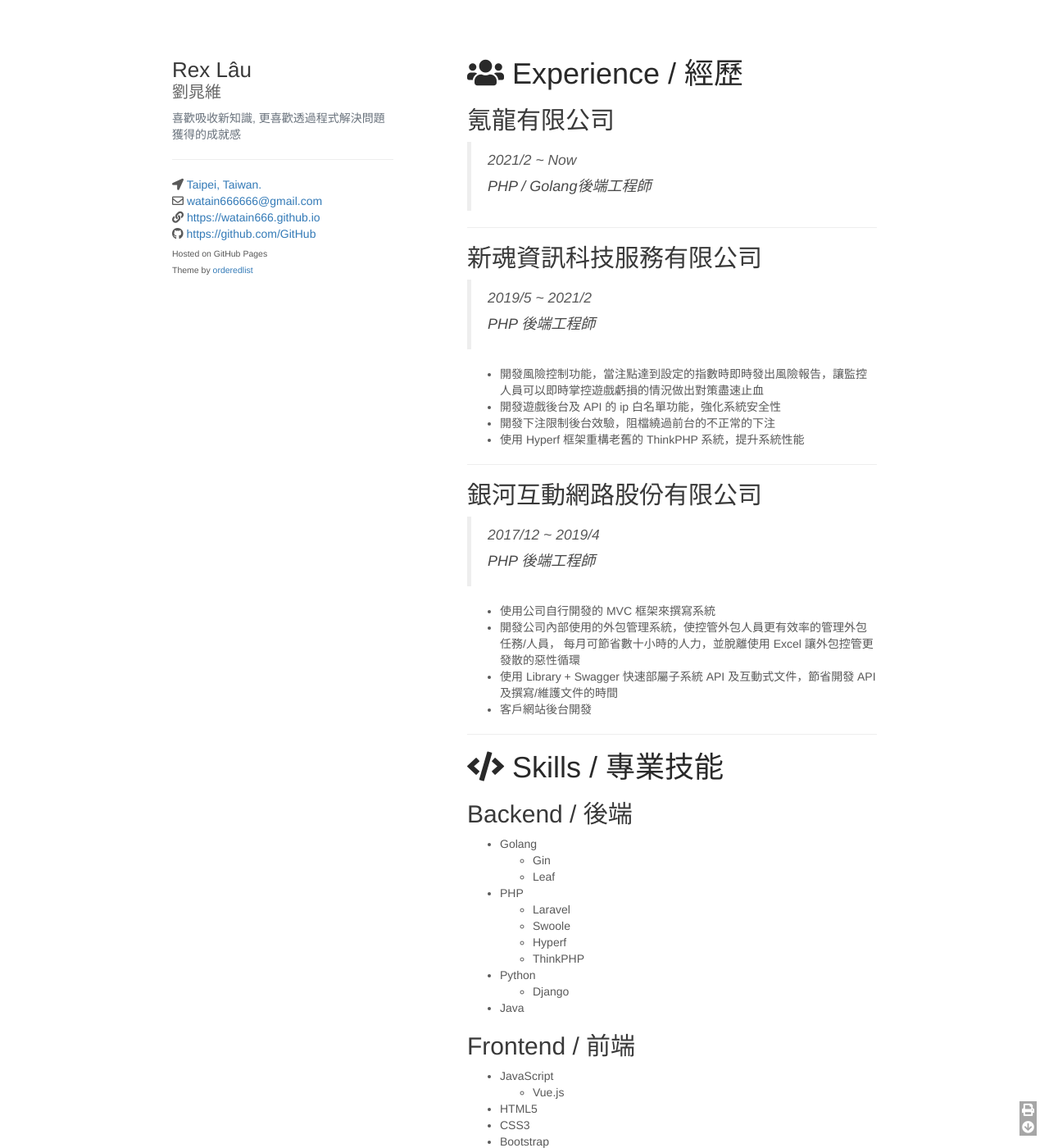
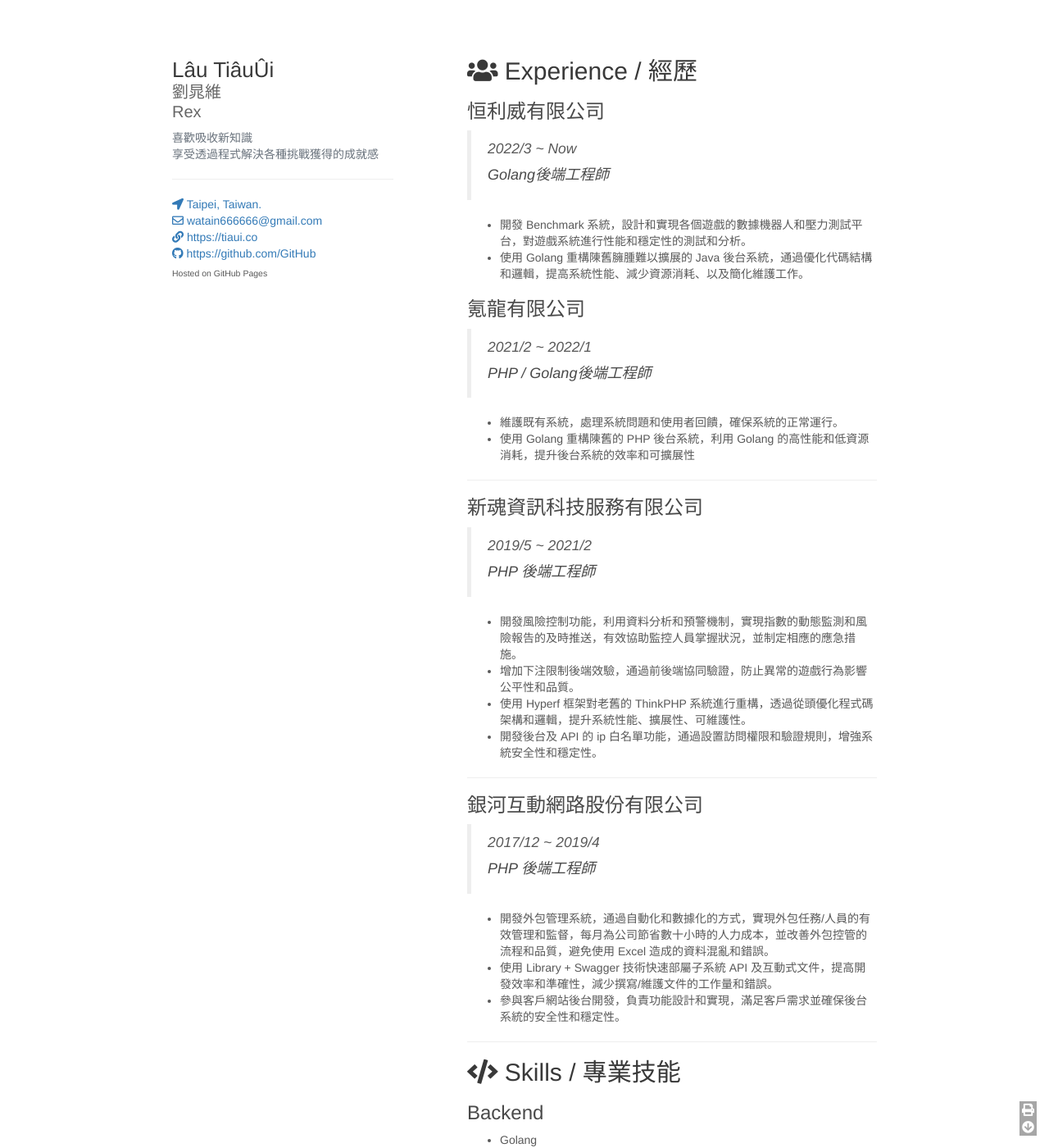
Before and after one commit to watain666/resume, a Jekyll site: the page built from index.md, in a window 1280 px wide and 1400 px high. Shown: the whole window at 82% size. Built offline with Jekyll 4.4.1, drawn with Linux system fonts in a browser that asks for light colours; nearby versions of some CDN libraries; our own code applies the rules of GitHub Pages for plain Markdown files; a script that is not in the unit is left out; some of the changed text lies outside the part shown.

Commit message:
Update resume

```diff
--- a/_config.yml
+++ b/_config.yml
@@ -2,16 +2,17 @@ theme: jekyll-theme-minimal
 
 # Site
 title: Resume
-english-name: Rex Lâu
+taioan-name: Lâu TiâuÛi
 chinese-name: 劉晁維
-description: 喜歡吸收新知識, 更喜歡透過程式解決問題獲得的成就感
+english-name: Rex
+description: 喜歡吸收新知識<br>享受透過程式解決各種挑戰獲得的成就感
 # logo: ./images/me.jpg
 locale: zh_TW
 location: Taipei, Taiwan.
-blog: https://watain666.github.io
+blog: https://tiaui.co
 
 # Google Analytics
-google-analytics: UA-101482320-2
+# google-analytics: UA-101482320-2
 
 # Social Links
 email: watain666666@gmail.com
--- a/_layouts/default.html
+++ b/_layouts/default.html
@@ -35,42 +35,41 @@
         <script src="//cdn.jsdelivr.net/github-cards/latest/widget.js"></script>
         {% endif %}
         <h2>
-          <span class="english-name">{{ site.english-name }}</span>
-          <span class="chinese-name">{{ site.chinese-name }}</span>
+          {% if site.taioan-name %}<span class="taioan-name">{{ site.taioan-name }}</span>{% endif %}
+          {% if site.chinese-name %}<span class="chinese-name">{{ site.chinese-name }}</span>{% endif %}
+          {% if site.english-name %}<span class="english-name">{{ site.english-name }}</span>{% endif %}
         </h2>
-
         <p class="bio">{{ site.description }}</p>
 
         <hr>
 
         {% if site.location %}
         <div>
-          <i class="fas fa-location-arrow"></i> <a href="https://www.google.com/maps/place/{{ site.location }}">{{ site.location }}</a>
+          <a target="_blank" href="https://www.google.com/maps/place/{{ site.location }}"><i class="fas fa-location-arrow"></i> {{ site.location }}</a>
         </div>
         {% endif %}
 
         {% if site.email %}
         <div>
-          <i class="far fa-envelope"></i> <a href="mailto:{{ site.email }}">{{ site.email }}</a>
+          <a target="_blank" href="mailto:{{ site.email }}"><i class="far fa-envelope"></i> {{ site.email }}</a>
         </div>
         {% endif %}
 
         {% if site.blog %}
         <div>
-          <i class="fas fa-link"></i> <a href="{{ site.blog }}" >{{ site.blog }}</a>
+          <a target="_blank" href="{{ site.blog }}"><i class="fas fa-link"></i> {{ site.blog }}</a>
         </div>
         {% endif %}
 
         {% if site.github %}
         <div>
-          <i class="fab fa-github"></i></i> <a href="https://github.com/{{ site.github }}">https://github.com/{{ site.github }}</a>
+          <a target="_blank" href="https://github.com/{{ site.github }}"><i class="fab fa-github"></i></i> https://github.com/{{ site.github }}</a>
         </div>
         {% endif %}
 
         {% include social-links.html %}
         <sub class="no-print">
           Hosted on GitHub Pages<br>
-          Theme by <a href="//github.com/orderedlist">orderedlist</a>
         </sub>
 
         <i id="gotop" class="fa fa-arrow-circle-up fixed no-print"></i>
--- a/assets/css/styles.css
+++ b/assets/css/styles.css
@@ -108,13 +108,14 @@ img {
   max-width:100%;
 }
 
-.english-name {
+.taioan-name {
   font-size: 26px;
   line-height: 30px;
   display: block !important;
 }
 
-.chinese-name {
+.chinese-name,
+.english-name {
   font-size: 20px;
   font-style: normal;
   font-weight: 300;
--- a/index.md
+++ b/index.md
@@ -1,60 +1,59 @@
-# <i class="fas fa-users"></i> Experience / 經歷
+## <i class="fas fa-users"></i> Experience / 經歷
 
-## 氪龍有限公司
-> 2021/2 ~ Now
+### 恒利威有限公司
+> 2022/3 ~ Now
+#### Golang後端工程師
+
+* 開發 Benchmark 系統，設計和實現各個遊戲的數據機器人和壓力測試平台，對遊戲系統進行性能和穩定性的測試和分析。
+* 使用 Golang 重構陳舊臃腫難以擴展的 Java 後台系統，通過優化代碼結構和邏輯，提高系統性能、減少資源消耗、以及簡化維護工作。
+
+
+### 氪龍有限公司
+> 2021/2 ~ 2022/1
 #### PHP / Golang後端工程師
+
+* 維護既有系統，處理系統問題和使用者回饋，確保系統的正常運行。
+* 使用 Golang 重構陳舊的 PHP 後台系統，利用 Golang 的高性能和低資源消耗，提升後台系統的效率和可擴展性
 
 ---
 
-## 新魂資訊科技服務有限公司
+### 新魂資訊科技服務有限公司
 > 2019/5 ~ 2021/2
 #### PHP 後端工程師
 
-* 開發風險控制功能，當注點達到設定的指數時即時發出風險報告，讓監控人員可以即時掌控遊戲虧損的情況做出對策盡速止血
-* 開發遊戲後台及 API 的 ip 白名單功能，強化系統安全性
-* 開發下注限制後台效驗，阻檔繞過前台的不正常的下注
-* 使用 Hyperf 框架重構老舊的 ThinkPHP 系統，提升系統性能
+* 開發風險控制功能，利用資料分析和預警機制，實現指數的動態監測和風險報告的及時推送，有效協助監控人員掌握狀況，並制定相應的應急措施。
+* 增加下注限制後端效驗，通過前後端協同驗證，防止異常的遊戲行為影響公平性和品質。
+* 使用 Hyperf 框架對老舊的 ThinkPHP 系統進行重構，透過從頭優化程式碼架構和邏輯，提升系統性能、擴展性、可維護性。
+* 開發後台及 API 的 ip 白名單功能，通過設置訪問權限和驗證規則，增強系統安全性和穩定性。
 
 ---
 
-## 銀河互動網路股份有限公司
+### 銀河互動網路股份有限公司
 >2017/12 ~ 2019/4
 #### PHP 後端工程師
 
-* 使用公司自行開發的 MVC 框架來撰寫系統
-* 開發公司內部使用的外包管理系統，使控管外包人員更有效率的管理外包任務/人員，
-  每月可節省數十小時的人力，並脫離使用 Excel 讓外包控管更發散的惡性循環
-* 使用 Library + Swagger 快速部屬子系統 API 及互動式文件，節省開發 API 及撰寫/維護文件的時間
-* 客戶網站後台開發
-
-<!-- > 2013/11 ~ 2017/11
-#### 資料處理工讀生
-
-* 使用公司自行開發的系統來撰寫自動化腳本
-* 使用 AutoHotKey 撰寫自動化腳本來完成 Routine 工作事項
-* 使用 PHP / JavaScript 撰寫提昇部門工作效率的工具程式
-  * Slot Generator 批次隨機產生姓名、暱稱、文案等資料
-  * 網址正規化工具，方便操作人員和系統溝通快速驗證比對網址 -->
+* 開發外包管理系統，通過自動化和數據化的方式，實現外包任務/人員的有效管理和監督，每月為公司節省數十小時的人力成本，並改善外包控管的流程和品質，避免使用 Excel 造成的資料混亂和錯誤。
+* 使用 Library + Swagger 技術快速部屬子系統 API 及互動式文件，提高開發效率和準確性，減少撰寫/維護文件的工作量和錯誤。
+* 參與客戶網站後台開發，負責功能設計和實現，滿足客戶需求並確保後台系統的安全性和穩定性。
 
 ---
+<div style="break-after:page"></div>
 
-# <i class="fas fa-code"></i> Skills / 專業技能
+## <i class="fas fa-code"></i> Skills / 專業技能
 
-## Backend / 後端
+### Backend
 
 * Golang
   * Gin
-  * Leaf
 * PHP
   * Laravel
   * Swoole
   * Hyperf
   * ThinkPHP
 * Python
-  * Django
 * Java
 
-## Frontend / 前端
+### Frontend
 
 * JavaScript
   * Vue.js
```
Also changed, not shown: other parts of index.md (+11 -13 lines), Gemfile.lock.
